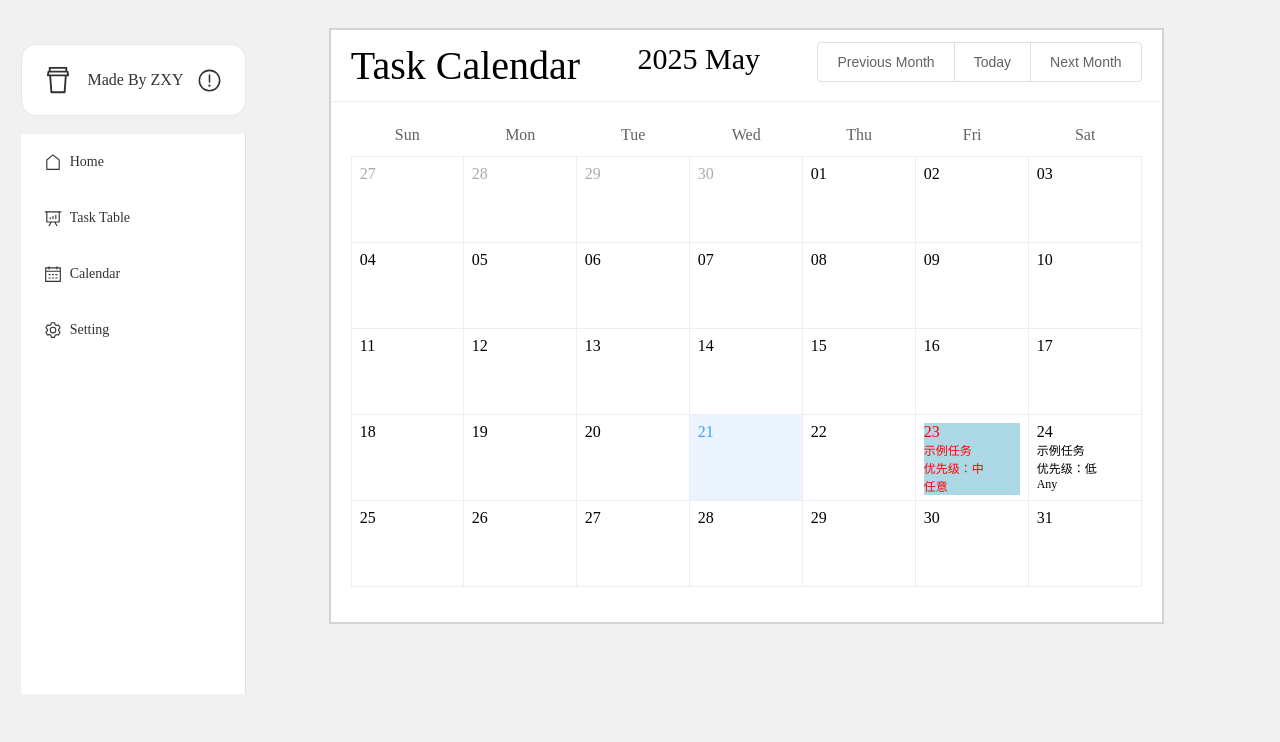
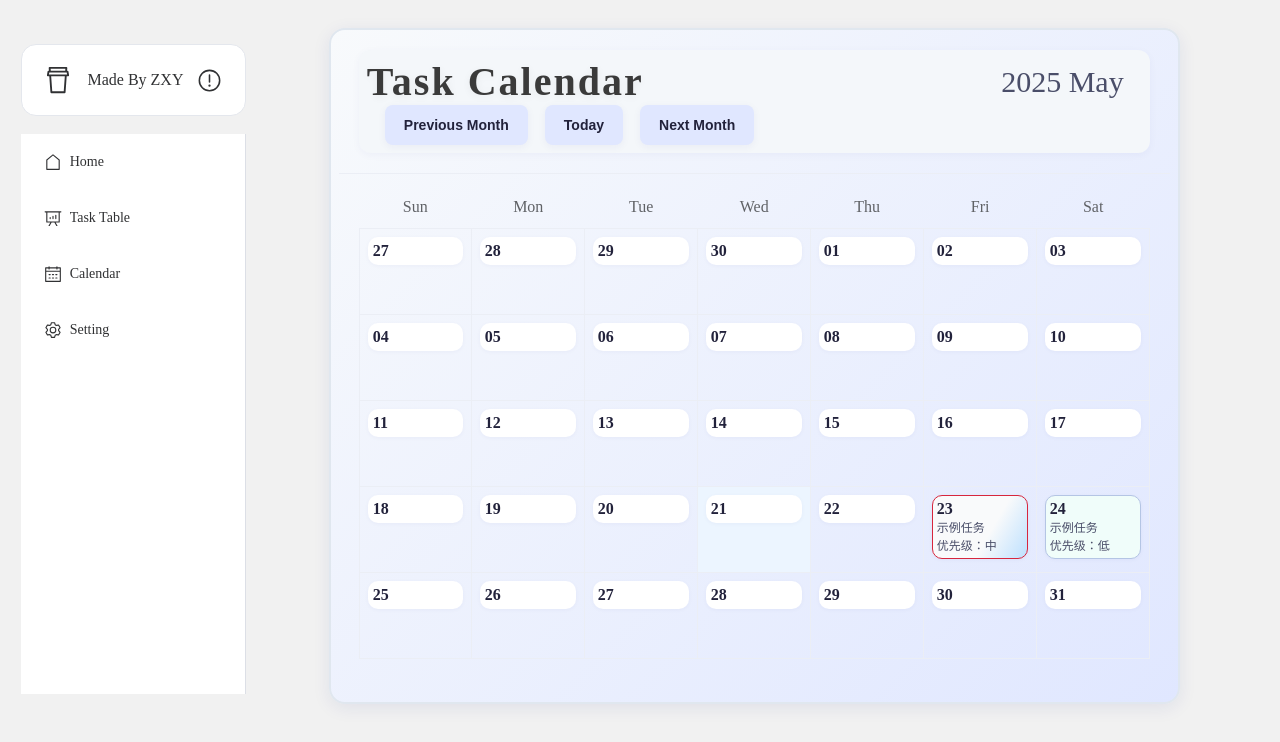
Before and after one commit to math-zhuxy/task_manager, a Vue app: page /calendar in a window 1280 px wide. Shown: the top 742 px of the page. Built offline with nearby package versions, Linux system fonts and the light colour scheme.

Commit message:
增加了一些样式

```diff
--- a/src/App.vue
+++ b/src/App.vue
@@ -8,7 +8,7 @@
           </el-icon>
           <span>Made By ZXY</span>
           <span style="display: flex; align-items: center;">
-            <el-tooltip content="更多内容请查看https://github.com/math-zhuxy" placement="right" width="200">
+            <el-tooltip content="更多内容请查看: https://github.com/math-zhuxy" placement="right" width="200">
               <el-icon size="25px">
                 <Warning />
               </el-icon>
--- a/src/view/Home.vue
+++ b/src/view/Home.vue
@@ -1,53 +1,133 @@
 <template>
-    <div class="block text-center" style="width: 90%;">
-        <h1 style="text-align: center; font-size: xx-large;">
+    <div class="home-container">
+        <h1 class="home-title">
+            <el-icon style="vertical-align: middle; margin-right: 10px;">
+                <House />
+            </el-icon>
             网站首页
         </h1>
-        <el-carousel height="400px" interval=1500 style="border-radius: 15px;">
+        <el-carousel height="400px" interval="2000" style="border-radius: 20px; box-shadow: 0 8px 32px 0 rgba(31, 38, 135, 0.18);">
             <el-carousel-item v-for="item in 4" :key="item">
-                <p style="font-size: 50px;">{{ TextContent[item - 1].head }}</p>
-                <p style="font-size: 15px;">{{ TextContent[item - 1].content }}</p>
+                <div class="carousel-content">
+                    <p class="carousel-head">{{ TextContent[item - 1].head }}</p>
+                    <p class="carousel-desc">{{ TextContent[item - 1].content }}</p>
+                </div>
             </el-carousel-item>
         </el-carousel>
     </div>
 </template>
 
 <script lang="ts" setup>
+import { House } from '@element-plus/icons-vue'
 
 const TextContent = [
     {
         head: "Home",
-        content: "主页"
+        content: "网站主页"
     },
     {
         head: "Task Table",
-        content: "任务列表"
+        content: "任务列表，您可以查看、编辑、增删任务"
     },
     {
         head: "Calendar",
-        content: "日历"
+        content: "任务日历，将任务列表的任务按照日历的方式呈现，（目前demo还有点bug，尽量不要让多个任务在同一个日期中）"
     },
     {
         head: "Setting",
-        content: "设置"
+        content: "个人简介以及设置"
     }
 ]
-
 </script>
 
 <style scoped>
+.home-container {
+    width: 90%;
+    margin: 40px auto 0 auto;
+    padding: 32px 24px 48px 24px;
+    border-radius: 24px;
+    background: linear-gradient(135deg, #e0e7ff 0%, #f0fdfa 100%);
+    box-shadow: 0 8px 32px 0 rgba(31, 38, 135, 0.18);
+    min-height: 400px;
+}
+
+.home-title {
+    text-align: center;
+    font-size: 2.5rem;
+    font-weight: 700;
+    color: #3a3a3a;
+    margin-bottom: 36px;
+    letter-spacing: 2px;
+    text-shadow: 0 2px 8px rgba(0,0,0,0.06);
+}
+
+.el-carousel {
+    background: transparent;
+}
+
 .el-carousel__item {
     color: #475669;
-    opacity: 0.75;
+    opacity: 0.95;
     margin: 0;
     text-align: center;
+    display: flex;
+    align-items: center;
+    justify-content: center;
+    border-radius: 20px;
+    transition: background 0.5s;
 }
 
 .el-carousel__item:nth-child(2n) {
-    background-color: #99a9bf;
+    background: linear-gradient(120deg, #99a9bf 60%, #e0e7ff 100%);
 }
 
 .el-carousel__item:nth-child(2n + 1) {
-    background-color: #d3dce6;
+    background: linear-gradient(120deg, #d3dce6 60%, #f0fdfa 100%);
+}
+
+.carousel-content {
+    width: 100%;
+    display: flex;
+    flex-direction: column;
+    align-items: center;
+    justify-content: center;
+    padding: 20px 0;
+}
+
+.carousel-head {
+    font-size: 3rem;
+    font-weight: 600;
+    color: #22223b;
+    margin-bottom: 18px;
+    letter-spacing: 1px;
+    text-shadow: 0 2px 8px rgba(0,0,0,0.08);
+}
+
+.carousel-desc {
+    font-size: 1.25rem;
+    color: #4a4e69;
+    opacity: 0.85;
+    margin-bottom: 0;
+    max-width: 550px;
+}
+
+.el-carousel__indicators--horizontal {
+    bottom: 18px;
+}
+
+.el-carousel__indicator {
+    background: #b4c5e4;
+    border-radius: 50%;
+    width: 12px;
+    height: 12px;
+    margin: 0 6px;
+    transition: background 0.3s;
+}
+
+.el-carousel__indicator.is-active {
+    background: #22223b;
+    width: 18px;
+    height: 12px;
+    border-radius: 8px;
 }
 </style>
--- a/src/view/calendar.vue
+++ b/src/view/calendar.vue
@@ -1,32 +1,36 @@
 <template>
-  <el-calendar ref="calendar" style="margin-top: 0%; max-width: 90%; border: 2px solid lightgray;">
+  <el-calendar ref="calendar" class="custom-calendar">
     <template #header="{ date }">
-      <span style="font-size: 40px;">Task Calendar</span>
-      <span style="font-size: 30px;">{{ date }}</span>
-      <el-button-group>
-        <el-button size="large" @click="selectDate('prev-month')">
+      <div class="calendar-header">
+        <span class="calendar-title">Task Calendar</span>
+        <span class="calendar-date">{{ date }}</span>
+        <el-button-group class="calendar-btn-group">
+          <el-button size="large" @click="selectDate('prev-month')" class="calendar-btn">
             Previous Month
           </el-button>
-        <el-button size="large" @click="selectDate('today')">
+          <el-button size="large" @click="selectDate('today')" class="calendar-btn">
             Today
           </el-button>
-        <el-button size="large" @click="selectDate('next-month')">
+          <el-button size="large" @click="selectDate('next-month')" class="calendar-btn">
             Next Month
           </el-button>
         </el-button-group>
+      </div>
     </template>
     <template #date-cell="{ data }">
-      <div @click="showTaskDetail(data.day)" :style="infoMap?.get(data.day)?.isdone === 'not-started'
-        ? { color: 'red', backgroundColor: 'lightblue' }
-        : {}
-        ">
-        <span>{{ data.day.split('-')[2] }}</span>
-        <div v-if="infoMap?.get(data.day)" style="font-size: 12px; cursor: pointer;">
+      <div
+        @click="showTaskDetail(data.day)"
+        class="date-cell"
+        :class="{
+          'date-not-started': infoMap?.get(data.day)?.isdone === 'not-started',
+          'date-has-task': infoMap?.get(data.day)
+        }"
+      >
+        <span class="date-number">{{ data.day.split('-')[2] }}</span>
+        <div v-if="infoMap?.get(data.day)" class="task-info">
           {{ infoMap.get(data.day)?.name }}
           <br>
           优先级：{{ TranslateInfoCN(infoMap.get(data.day)?.priority, 'priority') }}
-          <br>
-          {{ infoMap.get(data.day)?.type }}
         </div>
       </div>
     </template>
@@ -89,3 +93,96 @@ function TranslateInfoCN(text: string | undefined, type: 'isdone' | 'priority')
 }
 
 </script>
+
+<style scoped>
+.custom-calendar {
+  margin-top: 0%;
+  max-width: 90%;
+  border: 2px solid #e0e7ef;
+  border-radius: 16px;
+  background: linear-gradient(135deg, #f8fafc 0%, #e0e7ff 100%);
+  box-shadow: 0 4px 18px 0 rgba(31, 38, 135, 0.08);
+  padding: 8px;
+}
+
+.calendar-header {
+  display: flex;
+  align-items: center;
+  justify-content: space-between;
+  margin-bottom: 8px;
+  flex-wrap: wrap;
+  background: #f4f7fa;
+  border-radius: 12px;
+  padding: 8px;
+  box-shadow: 0 2px 8px rgba(31, 38, 135, 0.04);
+}
+
+.calendar-title {
+  font-size: 40px;
+  font-weight: 700;
+  color: #3a3a3a;
+  letter-spacing: 2px;
+  text-shadow: 0 2px 8px rgba(0,0,0,0.06);
+}
+
+.calendar-date {
+  font-size: 30px;
+  color: #4a4e69;
+  margin: 0 18px;
+  font-weight: 500;
+}
+
+.calendar-btn-group {
+  display: flex;
+  gap: 18px;
+}
+
+.calendar-btn {
+  background: #e0e7ff;
+  color: #22223b;
+  border: none;
+  border-radius: 8px !important;
+  font-weight: 600;
+  transition: background 0.2s;
+  box-shadow: 0 2px 8px rgba(31, 38, 135, 0.05);
+}
+.calendar-btn:hover {
+  background: #b4c5e4;
+  color: #22223b;
+}
+
+.date-cell {
+  border-radius: 10px;
+  padding: 4px 4px;
+  transition: background 0.2s, box-shadow 0.2s;
+  cursor: pointer;
+  text-align: left;
+  position: relative;
+  box-sizing: border-box;
+  background: #fff;
+  border: 1px solid transparent;
+  box-shadow: 0 1px 4px rgba(31, 38, 135, 0.04);
+}
+.date-cell:hover {
+  background: #f0fdfa;
+  box-shadow: 0 2px 8px rgba(31, 38, 135, 0.08);
+}
+.date-has-task {
+  border: 1.5px solid #b4c5e4;
+  background: #f0fdfa;
+}
+.date-not-started {
+  background: linear-gradient(120deg, #f9fafb 60%, #bde0fe 100%);
+  color: #d7263d !important;
+  border: 1.5px solid #d7263d;
+}
+.date-number {
+  font-weight: 600;
+  color: #22223b;
+  display: inline-block;
+}
+.task-info {
+  color: #4a4e69;
+  font-size: 12px;
+}
+</style>
```
Lines whose indentation alone changed are shown as unchanged.
